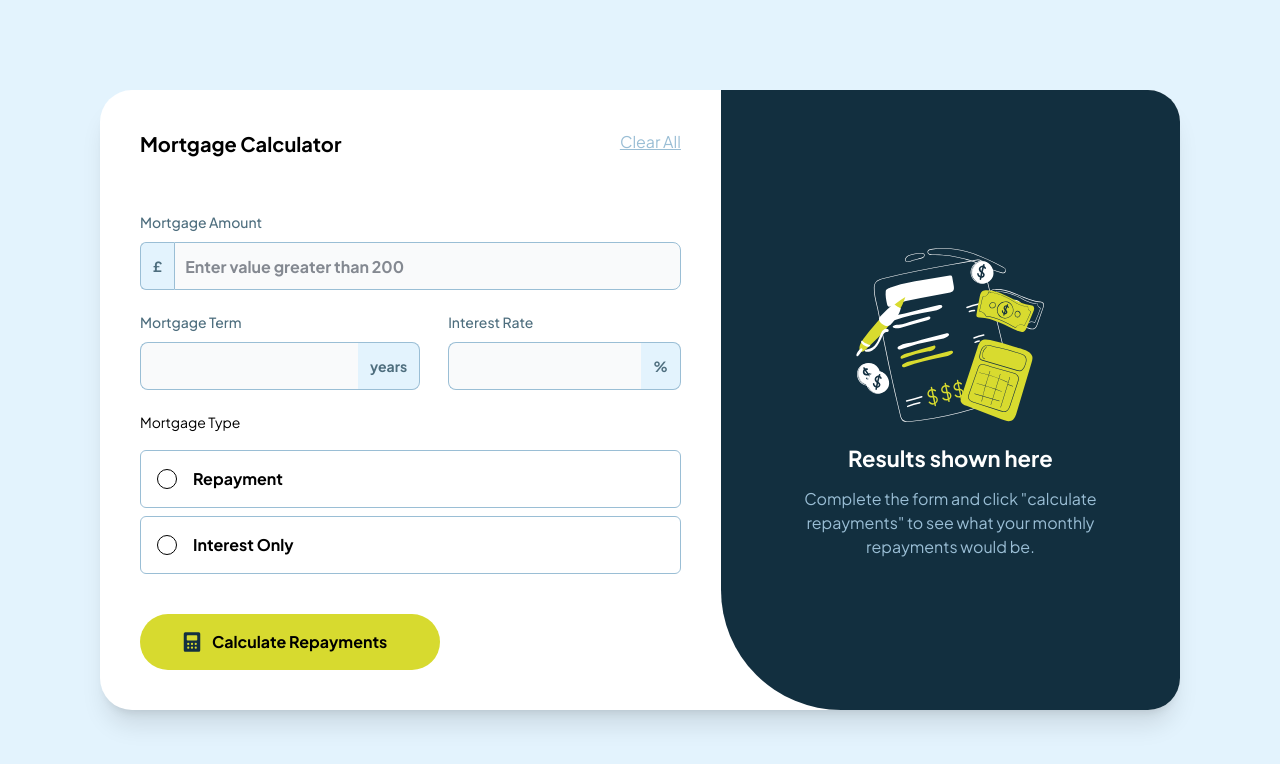
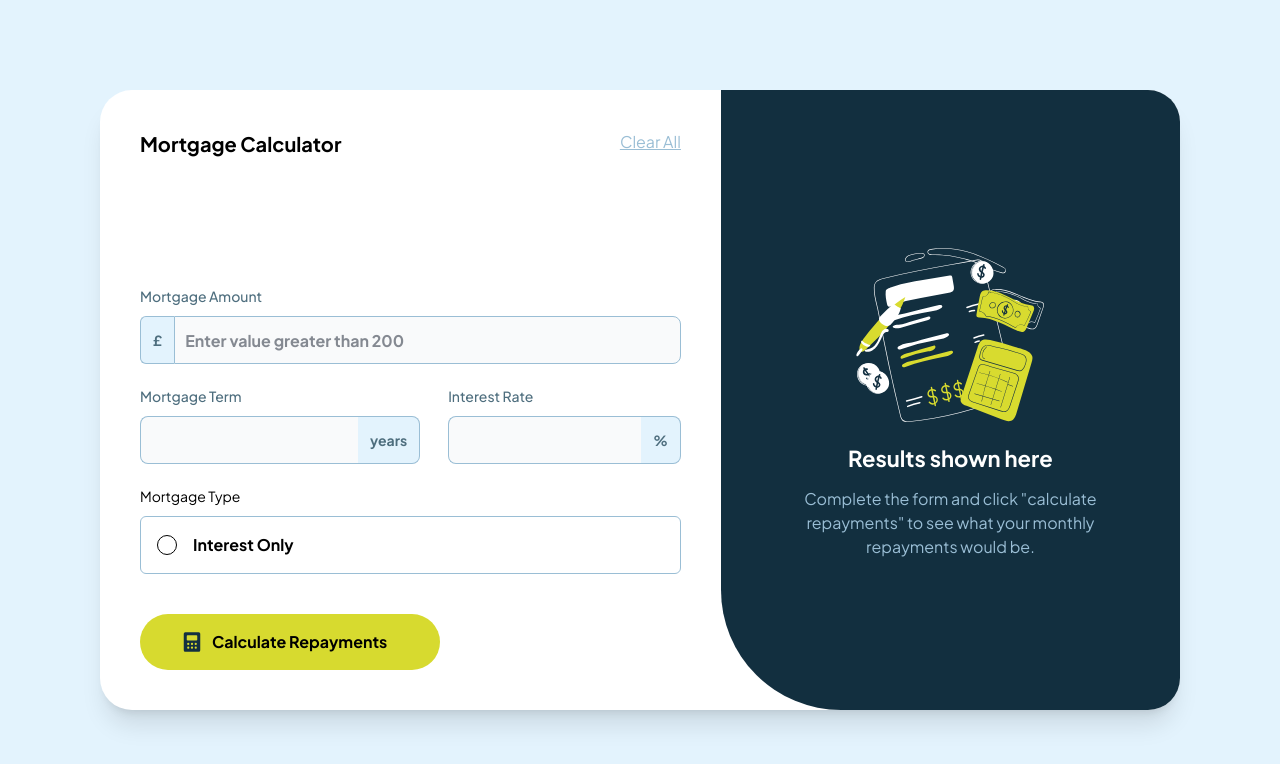
Before and after one commit to Great-kiola/Tailwind-practice, a React (Vite) app in the folder tailwind-frontend/: page /mortgageCalc in a window 1280 px wide. Shown: the top 764 px of the page. Built offline with nearby package versions, Linux system fonts and the light colour scheme; a web font is replaced by a local one.

Commit message:
chore: comment out unused label in MortgageCalc component for cleaner code

```diff
--- a/tailwind-frontend/src/components/MortgageCalc.jsx
+++ b/tailwind-frontend/src/components/MortgageCalc.jsx
@@ -62,10 +62,10 @@ const MortgageCalc = () => {
               </div>
 
               <label htmlFor="" className='text-sm'>Mortgage Type</label>
-              <label className='border p-4 flex gap-4 mt-4 rounded-md items-center border-SlateMortgageCalc300 hover:border-LimeMortgageCalc '>
+              {/* <label className='border p-4 flex gap-4 mt-4 rounded-md items-center border-SlateMortgageCalc300 hover:border-LimeMortgageCalc '>
                 <input id="checkbox-default" type="checkbox" value="" class="w-5 h-5 appearance-none border cursor-pointer rounded-full  checked:bg-LimeMortgageCalc"></input>
                 <span className='font-bold'>Repayment</span>
-              </label>
+              </label> */}
 
               <label className='border p-4 flex gap-4 mt-2 rounded-md items-center border-SlateMortgageCalc300 hover:border-LimeMortgageCalc'>
                 <input id="checkbox-default" type="checkbox" value="" class="w-5 h-5 appearance-none border cursor-pointer rounded-full checked:bg-LimeMortgageCalc"></input>
```
